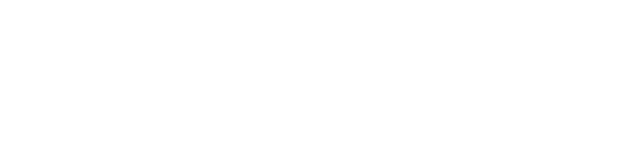
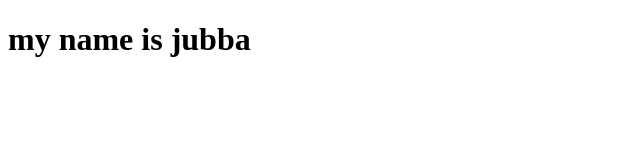
Before and after one commit to chabikunnahar/sabikun-the-choto-bon, a plain HTML site: page index.html in a window 1280 px wide. Shown: the whole page, without its empty margins (0-640 px from the left). Drawn offline with Linux system fonts and the light colour scheme.

Commit message:
add a header

```diff
--- a/index.html
+++ b/index.html
@@ -6,6 +6,6 @@
     <title></title>
 </head>
 <body>
-
+    <h1>my name is jubba</h1>
 </body>
 </html>
```
